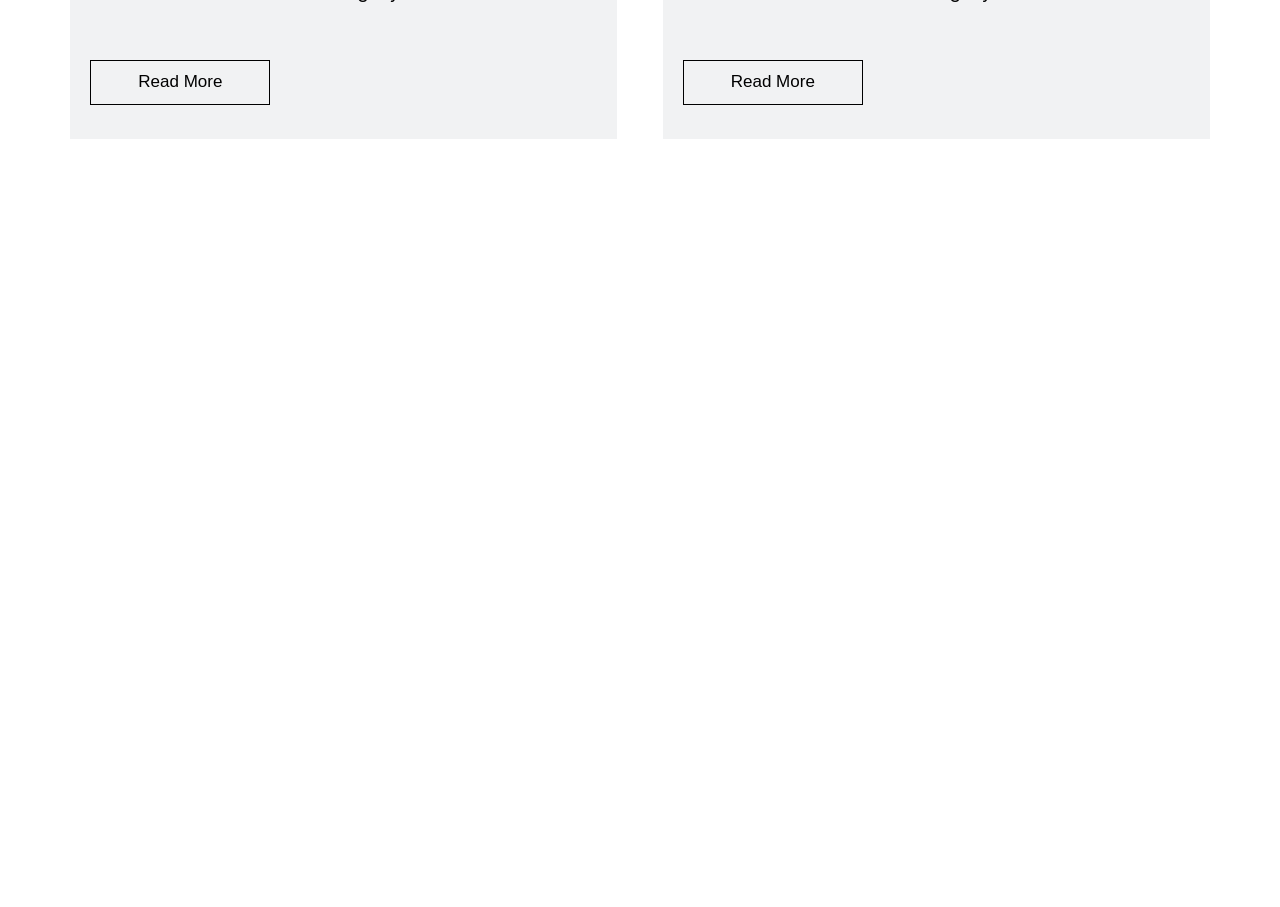
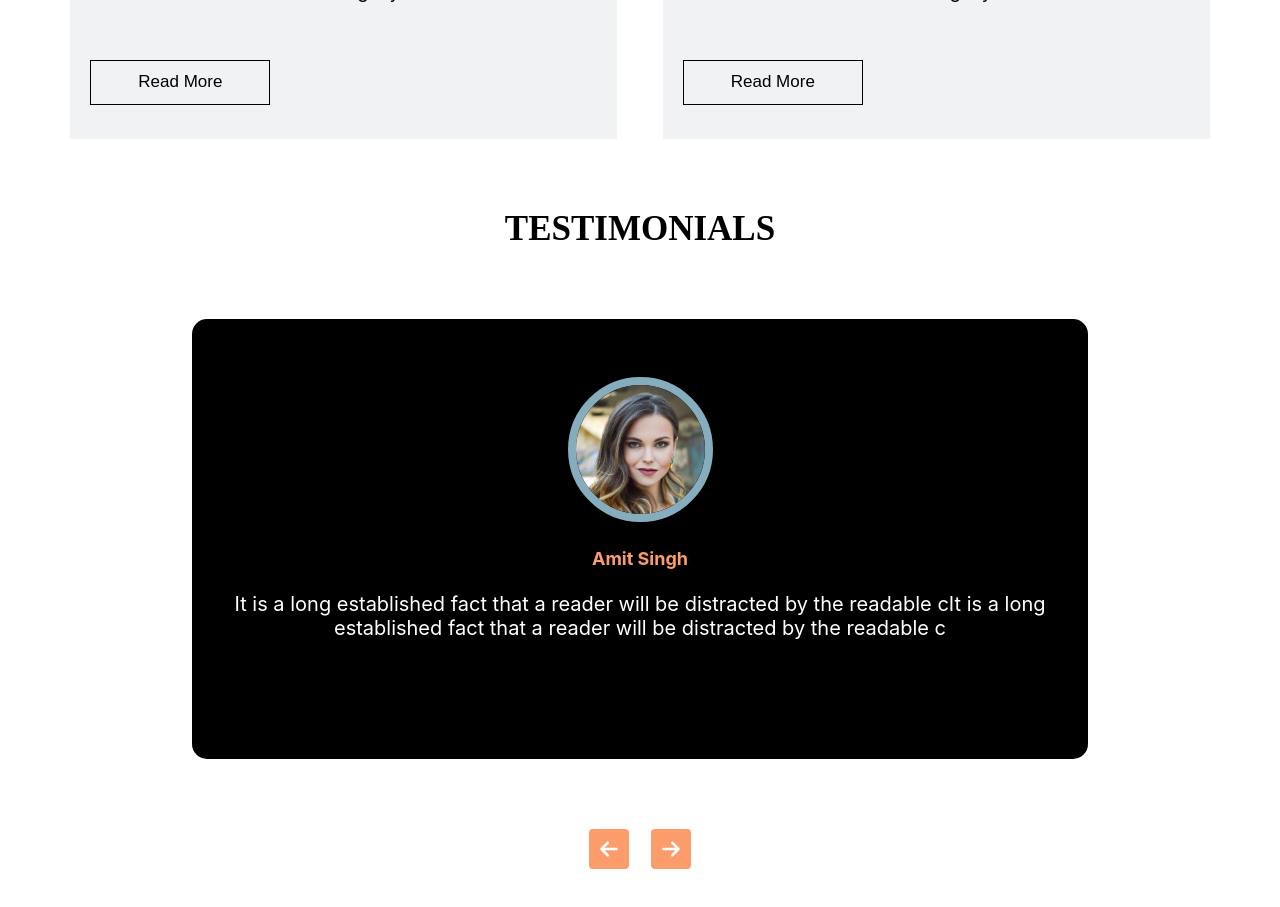
Before and after one commit to AshokRai0115/jewellery-choice, a React (Create React App) app: page / in a window 1280 px wide. Shown: the part 4000-4907 px from the top of the page. Before the commit the page ends 4139 px from the top, so only its background shows below. Built offline with nearby package versions, Linux system fonts and the light colour scheme; a web font is replaced by a local one.

Commit message:
basic structure of testimony completed

```diff
--- a/src/Components/Blog.css
+++ b/src/Components/Blog.css
@@ -21,8 +21,6 @@
     font-family: "Playfair Display", serif;
 	font-size: 35px;
 	text-transform: uppercase;
-
-
 }
 
 .blog-content-container{
--- a/src/Components/Home.jsx
+++ b/src/Components/Home.jsx
@@ -3,6 +3,7 @@ import Blog from "./Blog";
 import "./Home.css"
 import Offer from "./Offer";
 import Shop from "./Shop";
+import Testimonials from "./Testimonials";
 
 function Home(){
     return(
@@ -19,6 +20,7 @@ function Home(){
         <About />
         <Offer />
         <Blog />
+        <Testimonials />
         </>
     )
 }
--- /dev/null
+++ b/src/Components/Testimonials.css
@@ -0,0 +1,75 @@
+
+.testimonial-container{
+    width: 100vw;
+    height: 100vh;
+    display: flex;
+    flex-flow: column wrap;
+    justify-content: space-evenly;
+    align-items: center;
+}
+
+.testimonial-heading{
+    font-family: "Playfair Display", serif;
+	font-size: 35px;
+	text-transform: uppercase;
+}
+
+.testimony-container{
+    background-color: black;
+    width: 70%;
+    height: 55%;
+    border: none;
+    border-radius: 15px;
+    display: flex;
+    flex-flow: column wrap;
+    align-items: center;
+    justify-content: center;
+}
+
+.client-image-container{
+    width: 40%;
+    height: 40%;
+
+}
+
+.client-image{
+    width: 145px;
+    height: 145px;
+    border: 8px solid #85adbd;
+    border-radius: 50%;
+
+}
+
+.client-name{
+    width: 95%;
+    height: 15%;
+    color: #fd9c6b;
+    display: flex;
+    align-items: center;
+    justify-content: center;
+    font-size: 18px;
+
+}
+
+.client-testimony{
+    width: 95%;
+    height: 25%;
+    color: white;
+    font-size: 20px;
+    text-align: center;
+}
+
+.slider{
+    width: 8%;
+    display: flex;
+    justify-content: space-between;
+}
+
+.left-arrow, .right-arrow{
+    width: 20px;
+    height: 20px;
+    padding:10px;
+    background-color: #fd9c6b;
+    /* border: 2px solid black; */
+    border-radius: 4px;
+}
--- /dev/null
+++ b/src/Components/Testimonials.jsx
@@ -0,0 +1,36 @@
+import { FontAwesomeIcon } from "@fortawesome/react-fontawesome";
+import { faArrowLeft, faArrowRight } from "@fortawesome/free-solid-svg-icons";
+import "./Testimonials.css";
+
+function Testimonials() {
+	return (
+		<div className="testimonial-container">
+			<h2 className="testimonial-heading">Testimonials</h2>
+			<div className="testimony-container">
+				<div className="client-image-contianer">
+					<img className="client-image" src="/images/client.jpg" alt="client" />
+				</div>
+				<h6 className="client-name">Amit Singh</h6>
+				<p className="client-testimony">
+					It is a long established fact that a reader will be distracted by the
+					readable cIt is a long established fact that a reader will be
+					distracted by the readable c{" "}
+				</p>
+			</div>
+			<div className="slider">
+				<FontAwesomeIcon
+					className="left-arrow"
+					icon={faArrowLeft}
+					style={{ color: "#fff" }}
+				/>
+				<FontAwesomeIcon
+					className="right-arrow"
+					icon={faArrowRight}
+					style={{ color: "#fff" }}
+				/>
+			</div>
+		</div>
+	);
+}
+
+export default Testimonials;
```
Also changed, not shown: package.json (+9 -0 lines), 1 other file (tests, documents, lock files or other folders).
